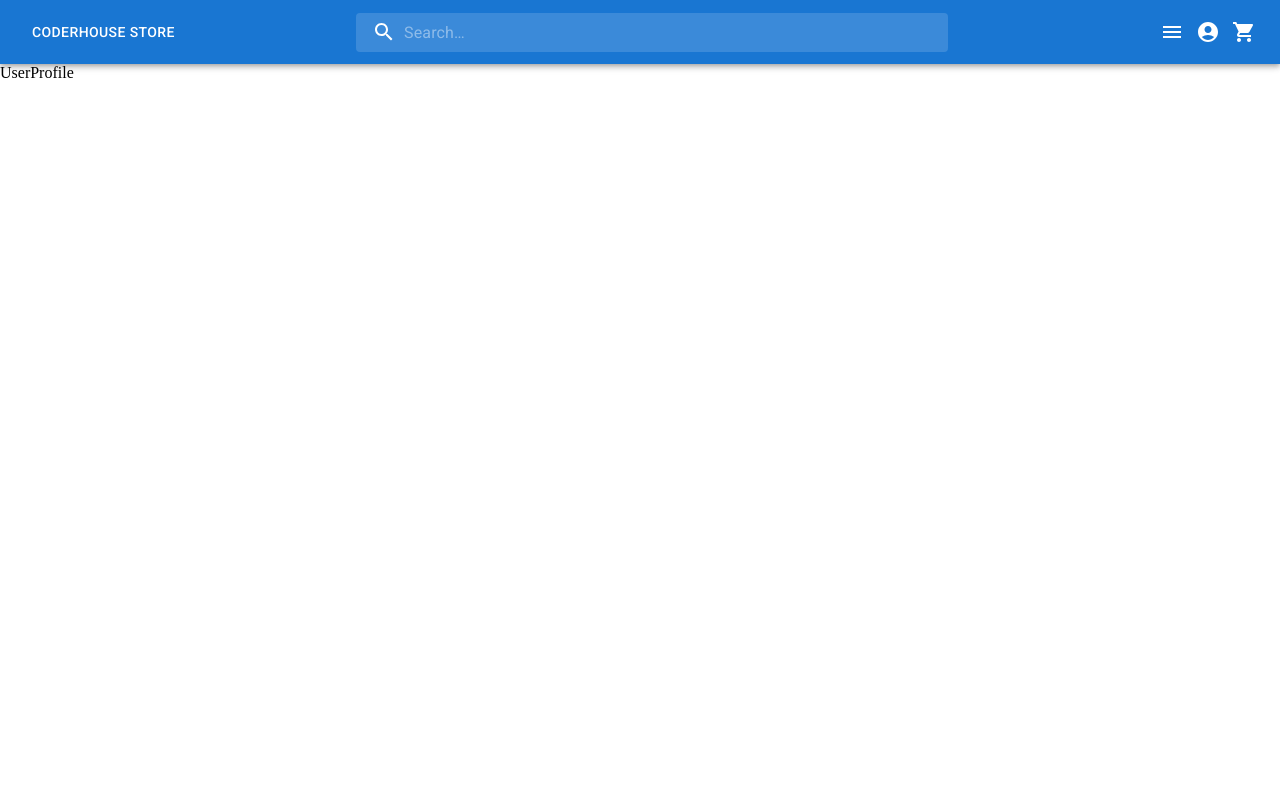
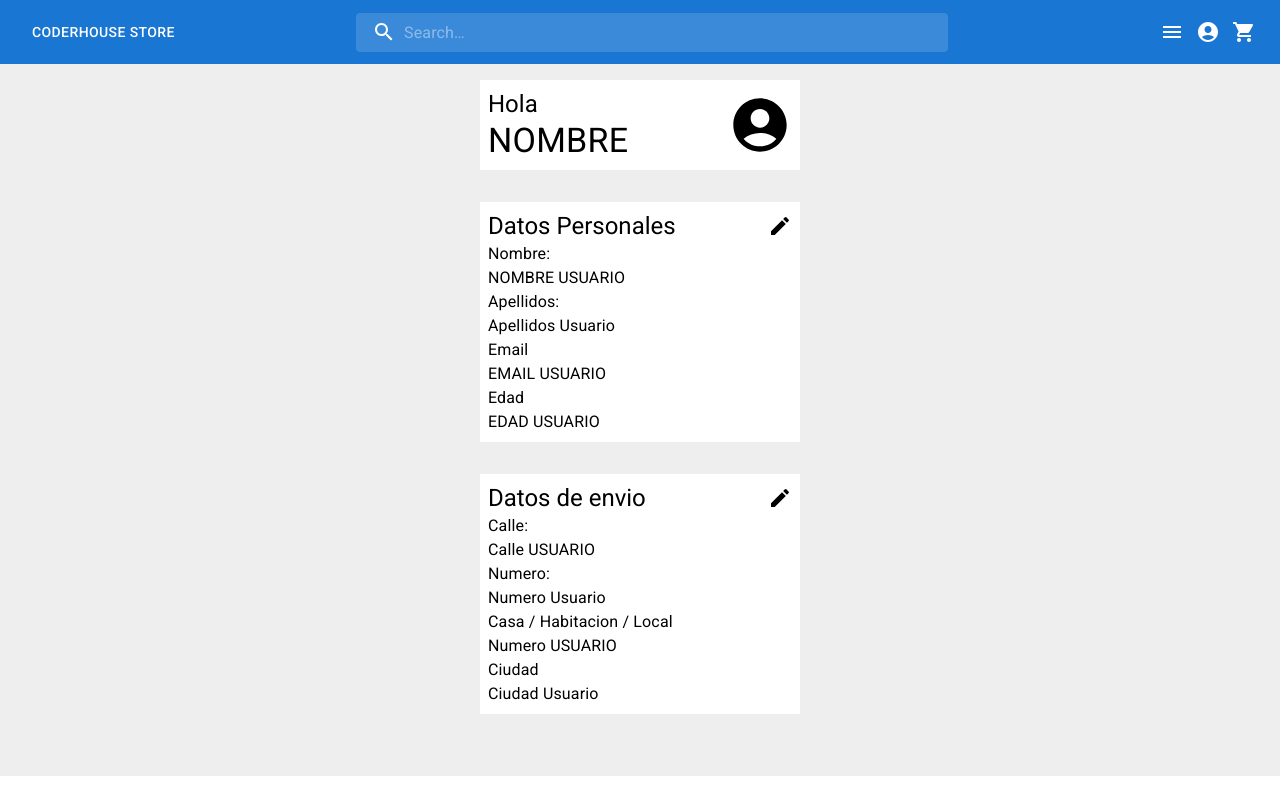
Before and after one commit to JosueValbuena/CoderHouse-BackEnd-FrontEnd, a React (Create React App) app: page /user in a window 1280 px wide. Built offline with nearby package versions, Linux system fonts and the light colour scheme.

Commit message:
creado userProfile componente

```diff
--- a/package.json
+++ b/package.json
@@ -13,6 +13,7 @@
     "@testing-library/user-event": "^13.5.0",
     "react": "^18.2.0",
     "react-dom": "^18.2.0",
+    "react-hook-form": "^7.48.2",
     "react-redux": "^8.1.3",
     "react-router-dom": "^6.17.0",
     "react-scripts": "5.0.1",
--- a/src/components/SideBar.jsx
+++ b/src/components/SideBar.jsx
@@ -8,7 +8,7 @@ import { Link } from 'react-router-dom';
 const SideBar = () => {
     const isOpenSideBar = useSelector((state) => state.sidebar.open);
     const dispatch = useDispatch();
-    const ref = useRef(isOpenSideBar);
+    const ref = useRef();
 
     const sideBarVisible = {
         visibleStyle: {
@@ -30,21 +30,24 @@ const SideBar = () => {
     };
 
     useEffect(() => {
-        function handleClickOutside(event) {
-            if (ref.current || !ref.current.contains(event.target)) {
-                isOpenSideBar && dispatch(openSideBar(!isOpenSideBar));
+        /* function handleClickOutside(event) {
+            if (ref.current && !ref.current.contains(event.target)) {
+                dispatch(openSideBar(false));
                 console.log('click fuera del componente')
             }
+        } */
+
+        /* if(isOpenSideBar){
+            document.addEventListener('mousedown', handleSidebar);
         }
 
-        document.addEventListener('mousedown', handleClickOutside);
         return () => {
-            document.removeEventListener('mousedown', handleClickOutside);
-        };
-    }, [ref]);
+            document.removeEventListener('mousedown', handleSidebar);
+        }; */
+    }, [isOpenSideBar, dispatch]);
 
     const handleSidebar = () => {
-        isOpenSideBar && dispatch(openSideBar(!isOpenSideBar));
+        dispatch(openSideBar(!isOpenSideBar));
     }
 
     return (
--- a/src/components/user/CreateAccount.jsx
+++ b/src/components/user/CreateAccount.jsx
@@ -1,8 +1,63 @@
-import React from 'react'
+import React from 'react';
+import { useForm } from 'react-hook-form';
+import { Google } from '@mui/icons-material';
+import { Box, Button, Paper, TextField, Typography } from '@mui/material';
 
 const CreateAccount = () => {
+
+  const { register, handleSubmit, formState: { errors } } = useForm();
+  const onSubmit = data => console.log(data);
+  console.log(errors);
+
   return (
-    <div>CreateAccount</div>
+    <Box sx={{
+      minHeight: 'calc(100vh - 5.5rem)',
+      backgroundColor: '#eee',
+      display: 'flex',
+      justifyContent: 'center'
+    }}>
+      <Paper sx={{ height: '40rem', marginTop: '1rem' }} elevation={3}>
+        <Box sx={{
+          display: 'flex',
+          flexDirection: 'column',
+          alignItems: 'center',
+          justifyContent: 'center',
+          backgroundColor: '#fff',
+        }} p={4}
+        >
+          <Typography variant={'h4'} component={'h2'}>
+            Ingresa tus datos
+          </Typography>
+
+          <form onSubmit={handleSubmit(onSubmit)}>
+            <Box sx={{
+              display: 'flex',
+              flexDirection: 'column',
+              alignItems: 'center',
+              justifyContent: 'center'
+            }} p={2}
+            >
+              <TextField type="text" placeholder="Nombre" {...register("Nombre", { required: true })} />
+              <TextField type="password" placeholder="Apellidos" {...register("Apellidos", { required: true })} />
+              <TextField type="email" placeholder="Correo" {...register("Correo", { required: true })} />
+              <TextField type="datetime" placeholder="Edad" {...register("Edad", { required: true })} />
+              <TextField type="password" placeholder="Contrasenha" {...register("Contrasenha", { required: true })} />
+              <TextField type="password" placeholder="Repita Contrasenha" {...register("Repita Contrasenha", { required: true })} />
+
+              <Box pt={2}>
+                <Button variant="contained" type='submit'>Crear Cuenta</Button>
+              </Box>
+            </Box>
+
+          </form>
+
+          <Typography>
+            O inicia sesion con:
+          </Typography>
+          <Button variant="contained" color='success' startIcon={<Google />}>Google</Button>
+        </Box>
+      </Paper>
+    </Box>
   )
 }
 
--- a/src/components/user/LogInUser.jsx
+++ b/src/components/user/LogInUser.jsx
@@ -1,33 +1,62 @@
-import { AccountCircle, Google, Key } from '@mui/icons-material'
-import { Box, Button, TextField, Typography } from '@mui/material'
 import React from 'react'
+import { useForm } from 'react-hook-form';
+import { Google } from '@mui/icons-material'
+import { Box, Button, Paper, TextField, Typography } from '@mui/material'
 
 const LogInUser = () => {
+
+    const { register, handleSubmit, formState: { errors } } = useForm();
+    const onSubmit = data => console.log(data);
+    console.log(errors);
+
     return (
-        <Box>
-            <Box sx={{ backgroundColor: '#eee' }} p={2}>
+        <Box sx={{
+            minHeight: 'calc(100vh - 5.5rem)',
+            backgroundColor: '#eee',
+            display: 'flex',
+            justifyContent: 'center'
+        }}>
+            <Paper sx={{ height: '25rem', marginTop: '1rem' }} elevation={3}>
+                <Box sx={{
+                    display: 'flex',
+                    flexDirection: 'column',
+                    alignItems: 'center',
+                    justifyContent: 'center',
+                    backgroundColor: '#fff',
+                }} p={4}
+                >
                     <Typography>
-                    Nos alegra tenerte de vuelta!
+                        Nos alegra tenerte de vuelta
                     </Typography>
 
-                <Box sx={{ display: 'flex', alignItems: 'flex-end', backgroundColor: '#fafafa' }} py={2}>
-                    <AccountCircle sx={{ color: 'action.active', mr: 1, my: 0.5 }} />
-                    <TextField id="input-with-sx" label="Ingresa tu Correo" variant="standard" required />
+                    <form onSubmit={handleSubmit(onSubmit)}>
+                        <Box sx={{
+                            display: 'flex',
+                            flexDirection: 'column',
+                            alignItems: 'center',
+                            justifyContent: 'center'
+                        }} p={2}
+                        >
+                            <TextField type="text" placeholder="Ingresa tu correo" {...register("Ingresa tu correo", { required: true })} />
+                            <TextField type="password" placeholder="Contrasenha" {...register("Contrasenha", { required: true })} />
+
+                            <Box pt={2}>
+                                <Button variant="contained" type='submit'>Iniciar Session</Button>
+                            </Box>
                         </Box>
 
-                <Box sx={{ display: 'flex', alignItems: 'flex-end', backgroundColor: '#fafafa' }} py={2}>
-                    <Key sx={{ color: 'action.active', mr: 1, my: 0.5 }} />
-                    <TextField id="input-with-sx" label="Ingresa tu Clave" type='password' variant="standard" required />
-                </Box>
+                    </form>
+
                     <Typography>
                         Olvidaste tu contrasenha?
                     </Typography>
-                <Button variant="contained">Iniciar Session</Button>
+
                     <Typography>
                         O inicia sesion con:
                     </Typography>
                     <Button variant="contained" color='success' startIcon={<Google />}>Google</Button>
                 </Box>
+            </Paper>
         </Box>
     )
 }
--- a/src/components/user/UserProfile.jsx
+++ b/src/components/user/UserProfile.jsx
@@ -1,8 +1,90 @@
+import { AccountCircle, Edit } from '@mui/icons-material'
+import { Box, Grid, Typography } from '@mui/material'
 import React from 'react'
 
 const UserProfile = () => {
   return (
-    <div>UserProfile</div>
+    <Box sx={{
+      backgroundColor: '#eee',
+      minHeight: 'calc(100vh - 5.5rem)',
+      display: 'flex',
+      flexDirection: 'column',
+      alignItems: 'center'
+    }}>
+
+      <Box sx={{
+        backgroundColor: '#fff',
+        minWidth: '20rem',
+        display: 'flex',
+        justifyContent: 'space-between',
+        alignItems: 'center'
+      }} my={2} p={1}>
+        <Box>
+          <Typography variant='h5'>Hola</Typography>
+          <Typography variant='h4'>NOMBRE</Typography>
+        </Box>
+        <AccountCircle sx={{ fontSize: '4rem' }} />
+      </Box>
+
+      <Box sx={{ backgroundColor: '#fff', minWidth: '20rem' }} my={2} p={1}>
+        <Box sx={{ display: 'flex', alignItems: 'center', justifyContent: 'space-between' }}>
+          <Typography variant='h5'>Datos Personales</Typography>
+          <Edit />
+        </Box>
+
+        <Box>
+          <Typography>Nombre:</Typography>
+          <Typography>NOMBRE USUARIO</Typography>
+        </Box>
+
+        <Box>
+          <Typography>Apellidos:</Typography>
+          <Typography>Apellidos Usuario</Typography>
+        </Box>
+
+        <Box>
+          <Typography>Email</Typography>
+          <Typography>EMAIL USUARIO</Typography>
+        </Box>
+
+        <Box>
+          <Typography>Edad</Typography>
+          <Typography>EDAD USUARIO</Typography>
+        </Box>
+      </Box>
+
+
+
+      <Box sx={{ backgroundColor: '#fff', minWidth: '20rem' }} my={2} p={1}>
+
+        <Box sx={{ display: 'flex', alignItems: 'center', justifyContent: 'space-between' }}>
+          <Typography variant='h5'>Datos de envio</Typography>
+          <Edit />
+        </Box>
+
+        <Box>
+          <Typography>Calle:</Typography>
+          <Typography>Calle USUARIO</Typography>
+        </Box>
+
+        <Box>
+          <Typography>Numero:</Typography>
+          <Typography>Numero Usuario</Typography>
+        </Box>
+
+        <Box>
+          <Typography>Casa / Habitacion / Local</Typography>
+          <Typography>Numero USUARIO</Typography>
+        </Box>
+
+        <Box>
+          <Typography>Ciudad</Typography>
+          <Typography>Ciudad Usuario</Typography>
+        </Box>
+      </Box>
+
+
+    </Box>
   )
 }
 
```
Also changed, not shown: 1 other file (tests, documents, lock files or other folders). Lines whose indentation alone changed are shown as unchanged.
